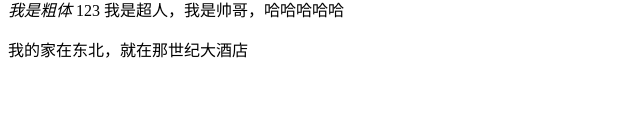
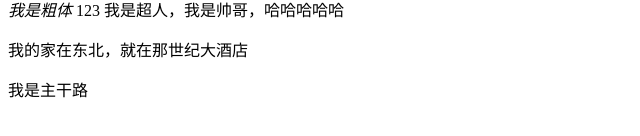
Before and after one commit to wanghaichong/whc, a plain HTML site: page index.html in a window 1280 px wide. Shown: the part 126-262 px from the top of the page, without its empty margins (0-640 px from the left). Drawn offline with Linux system fonts and the light colour scheme.

Commit message:
增加了我是主干路

```diff
--- a/index.html
+++ b/index.html
@@ -14,6 +14,7 @@
   <span>123</span>
   <span>我是超人，我是帅哥，哈哈哈哈哈</span>
   <p>我的家在东北，就在那世纪大酒店</p>
+  <p>我是主干路</p>
 </body>
 
 </html>
```
